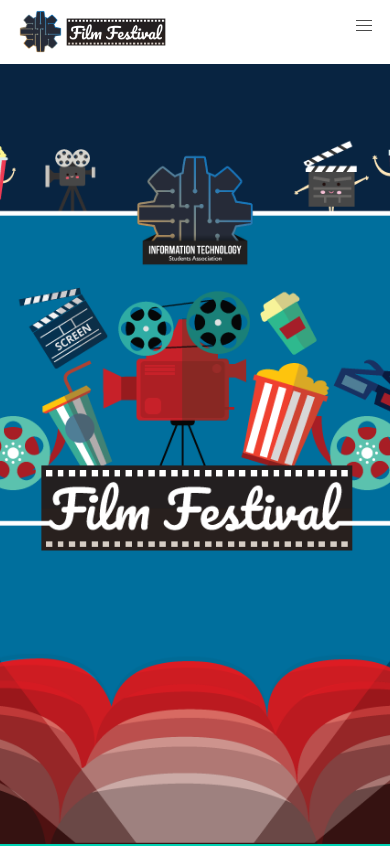
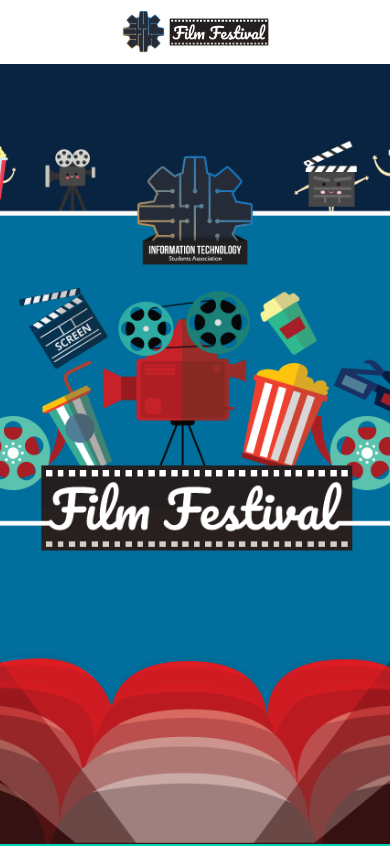
Before and after one commit to pinodex/itsa-film-fest, a Vue app: page / in a window 390 px wide. Shown: the top 846 px of the page. Built offline with nearby package versions, Linux system fonts and the light colour scheme.

Commit message:
Center logo in desktop breakpoint

```diff
--- a/src/components/Navbar.vue
+++ b/src/components/Navbar.vue
@@ -5,12 +5,6 @@
         <router-link class="navbar-item" to="/">
           <img src="/static/img/FF-Website-Logo.png" />
         </router-link>
-
-        <button class="button navbar-burger">
-          <span></span>
-          <span></span>
-          <span></span>
-        </button>
       </div>
 
       <div class="navbar-menu">
@@ -29,4 +23,10 @@
   .navbar-brand img {
     max-height: 3rem;
   }
+
+  @media (max-width: 1024px) {
+    .navbar-brand .navbar-item {
+      margin: 0 auto;
+    }
+  }
 </style>
```
